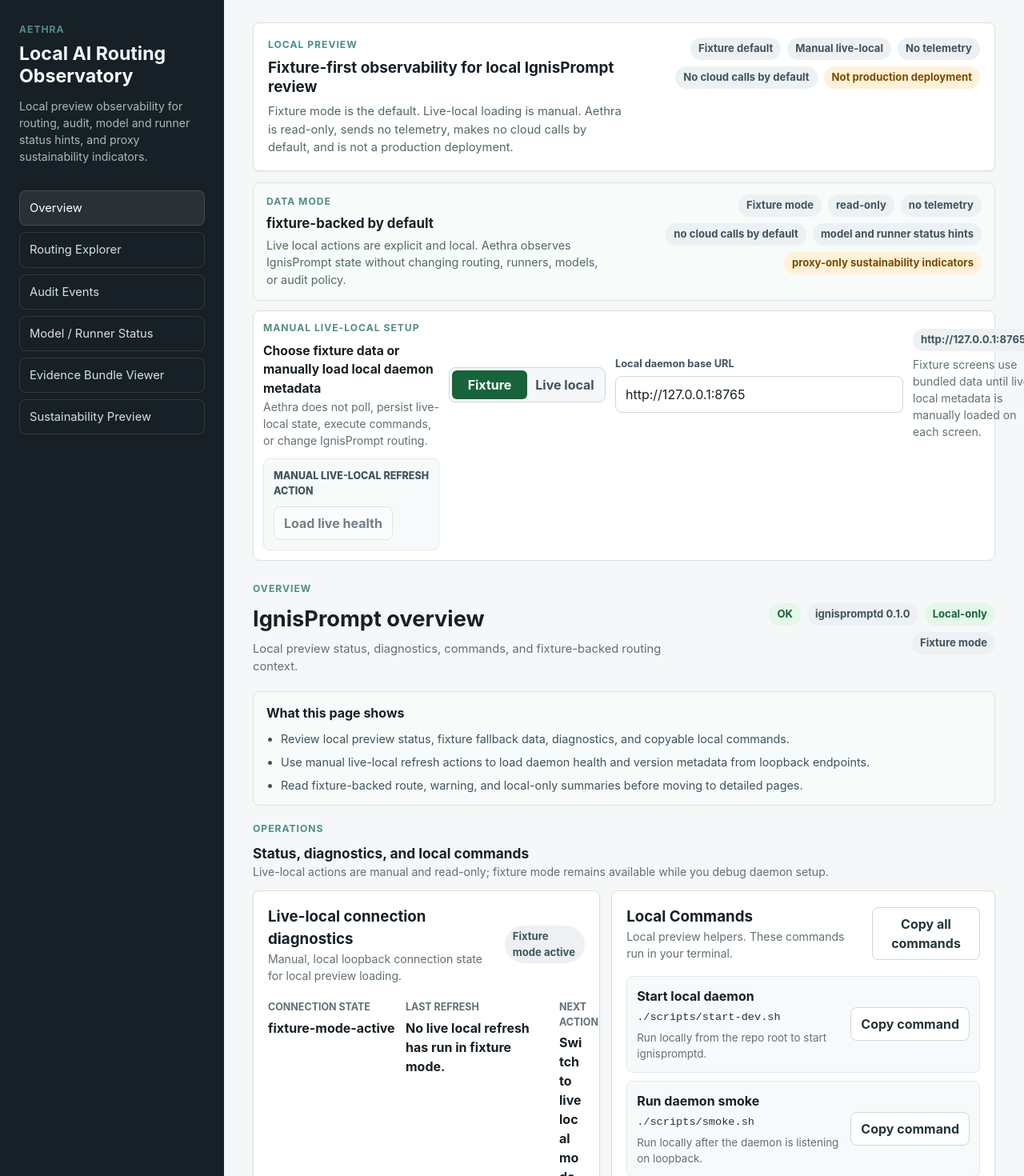
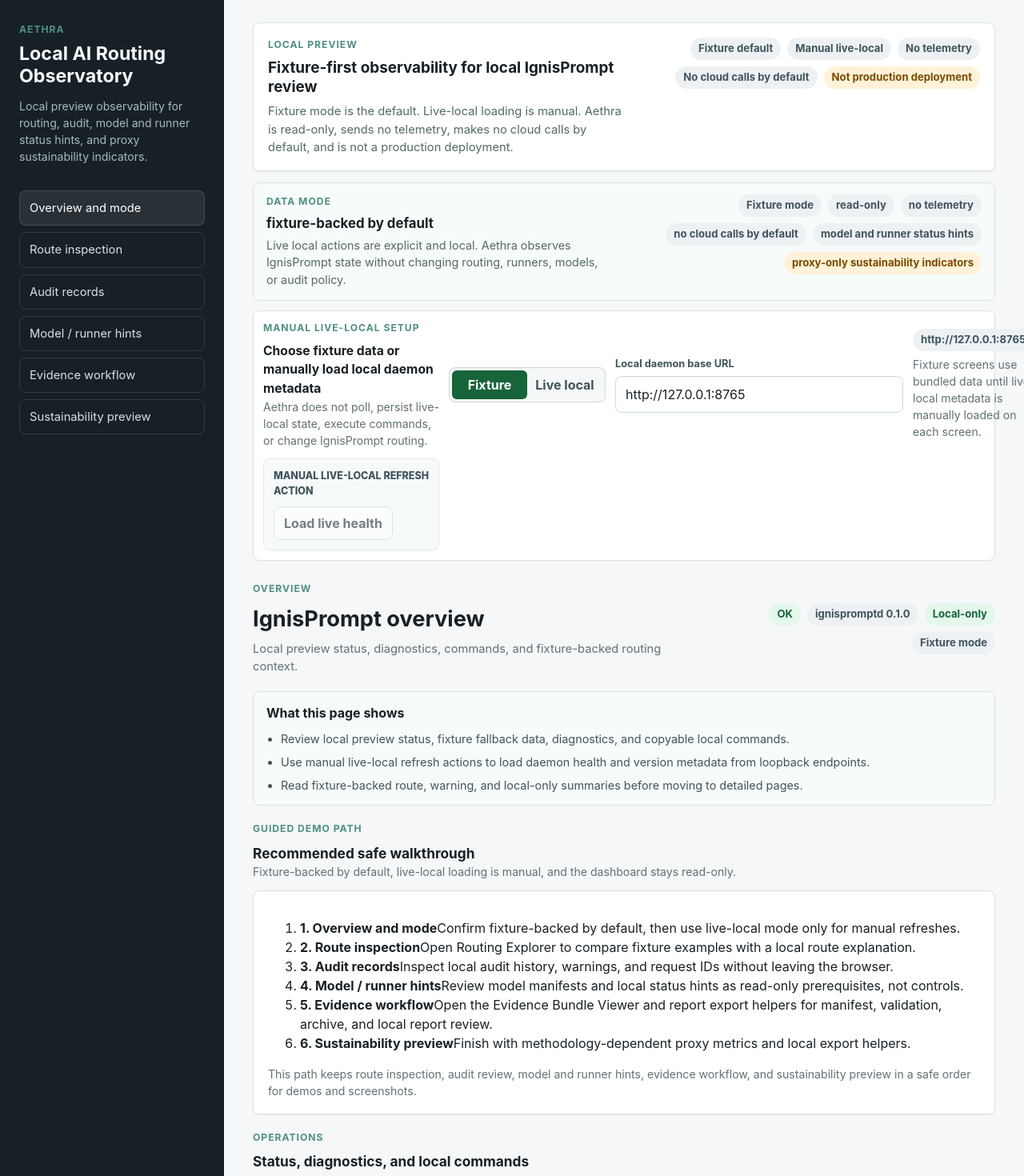
Before and after one commit to AIgnitron/ignisprompt, a React (Vite) app in the folder apps/aethra/: page / in a window 1280 px wide. Shown: the top 1470 px of the page at 80% size. Built offline with nearby package versions, Linux system fonts and the light colour scheme.

Commit message:
feat: polish Aethra demo navigation (#163)
Co-authored-by: Alaa-Aignitron <alaa@aignitron.com>

```diff
--- a/apps/aethra/src/App.tsx
+++ b/apps/aethra/src/App.tsx
@@ -260,7 +260,7 @@ export default function App() {
             aria-current={activeRoute === "overview" ? "page" : undefined}
             onClick={() => setActiveRoute("overview")}
           >
-            Overview
+            Overview and mode
           </button>
           <button
             type="button"
@@ -269,14 +269,14 @@ export default function App() {
             }
             onClick={() => setActiveRoute("routing-explorer")}
           >
-            Routing Explorer
+            Route inspection
           </button>
           <button
             type="button"
             aria-current={activeRoute === "audit-events" ? "page" : undefined}
             onClick={() => setActiveRoute("audit-events")}
           >
-            Audit Events
+            Audit records
           </button>
           <button
             type="button"
@@ -285,7 +285,7 @@ export default function App() {
             }
             onClick={() => setActiveRoute("model-runner-status")}
           >
-            Model / Runner Status
+            Model / runner hints
           </button>
           <button
             type="button"
@@ -294,7 +294,7 @@ export default function App() {
             }
             onClick={() => setActiveRoute("evidence-bundle-viewer")}
           >
-            Evidence Bundle Viewer
+            Evidence workflow
           </button>
           <button
             type="button"
@@ -303,7 +303,7 @@ export default function App() {
             }
             onClick={() => setActiveRoute("sustainability-preview")}
           >
-            Sustainability Preview
+            Sustainability preview
           </button>
         </nav>
       </aside>
--- a/apps/aethra/src/routes/Overview.tsx
+++ b/apps/aethra/src/routes/Overview.tsx
@@ -40,6 +40,39 @@ const summary = buildOverviewSummary(
   auditEventFixtures,
 );
 const warningExamples = getWarningExamples(auditEventFixtures);
+
+const guidedDemoSteps = [
+  {
+    title: "Overview and mode",
+    detail:
+      "Confirm fixture-backed by default, then use live-local mode only for manual refreshes.",
+  },
+  {
+    title: "Route inspection",
+    detail:
+      "Open Routing Explorer to compare fixture examples with a local route explanation.",
+  },
+  {
+    title: "Audit records",
+    detail:
+      "Inspect local audit history, warnings, and request IDs without leaving the browser.",
+  },
+  {
+    title: "Model / runner hints",
+    detail:
+      "Review model manifests and local status hints as read-only prerequisites, not controls.",
+  },
+  {
+    title: "Evidence workflow",
+    detail:
+      "Open the Evidence Bundle Viewer and report export helpers for manifest, validation, archive, and local report review.",
+  },
+  {
+    title: "Sustainability preview",
+    detail:
+      "Finish with methodology-dependent proxy metrics and local export helpers.",
+  },
+] as const;
 
 type OverviewProps = {
   dataMode: AethraDataMode;
@@ -125,6 +158,34 @@ export function Overview({
           "Read fixture-backed route, warning, and local-only summaries before moving to detailed pages.",
         ]}
       />
+
+      <section className="overview-section-group" aria-label="Guided demo path">
+        <div className="section-heading">
+          <p className="eyebrow">Guided Demo Path</p>
+          <h3>Recommended safe walkthrough</h3>
+          <p className="muted">
+            Fixture-backed by default, live-local loading is manual, and the
+            dashboard stays read-only.
+          </p>
+        </div>
+        <div className="panel" aria-label="Recommended demo steps">
+          <ol className="guided-demo-list">
+            {guidedDemoSteps.map((step, index) => (
+              <li key={step.title}>
+                <strong>
+                  {index + 1}. {step.title}
+                </strong>
+                <span>{step.detail}</span>
+              </li>
+            ))}
+          </ol>
+          <p className="muted">
+            This path keeps route inspection, audit review, model and runner
+            hints, evidence workflow, and sustainability preview in a safe
+            order for demos and screenshots.
+          </p>
+        </div>
+      </section>
 
       <section className="overview-section-group" aria-label="Local preview operations">
         <div className="section-heading">
--- a/apps/aethra/src/routes/emptyStates.ts
+++ b/apps/aethra/src/routes/emptyStates.ts
@@ -10,7 +10,7 @@ export const localPreviewEmptyStates = {
     title: "Fixture mode is active",
     message: "This is demo-safe and does not require a daemon.",
     nextAction:
-      "Switch to live-local mode only when you want to manually refresh local daemon metadata.",
+      "Use the guided demo path to move through route inspection, audit records, model and runner hints, evidence workflow, and sustainability preview when you want a fuller walkthrough.",
     detail:
       "Aethra does not auto-load, poll, persist, or send telemetry for fixture data.",
   },
@@ -19,15 +19,16 @@ export const localPreviewEmptyStates = {
     message:
       "Aethra is showing fixture health values until you manually refresh live-local metadata.",
     nextAction:
-      "Start the daemon with ./scripts/start-dev.sh, then refresh live health.",
-    detail: "Confirm the daemon is reachable at http://127.0.0.1:8765/health.",
+      "Start the daemon with ./scripts/start-dev.sh, then refresh live health from the guided demo path.",
+    detail:
+      "Confirm the daemon is reachable on the local health endpoint before refreshing.",
   },
   liveVersionNotLoaded: {
     title: "No live daemon version status loaded",
     message:
       "Aethra is showing fixture release status values until you manually refresh.",
     nextAction:
-      "Start the daemon with ./scripts/start-dev.sh, then refresh daemon version status.",
+      "Start the daemon with ./scripts/start-dev.sh, then refresh daemon version status from the guided demo path.",
     detail:
       "Daemon version status is support/debugging metadata, not telemetry or an update checker.",
   },
@@ -36,7 +37,7 @@ export const localPreviewEmptyStates = {
     message:
       "Fixture audit records remain visible until live-local audit events are manually refreshed.",
     nextAction:
-      "Run ./scripts/smoke.sh or send a local route request, then refresh audit events.",
+      "Run ./scripts/smoke.sh or send a local route request, then refresh audit events from the guided demo path.",
     detail:
       "Live-local audit loading requires the local daemon and does not poll automatically.",
   },
@@ -44,36 +45,36 @@ export const localPreviewEmptyStates = {
     title: "No audit events yet",
     message: "The local daemon returned a valid empty audit event list.",
     nextAction:
-      "Run ./scripts/smoke.sh or send a local route request, then refresh audit events.",
+      "Run ./scripts/smoke.sh or send a local route request, then refresh audit events from the guided demo path.",
   },
   modelMetadataNotLoaded: {
     title: "No live model metadata loaded",
     message:
       "Aethra is showing fixture manifest hints until live-local model metadata is manually refreshed.",
     nextAction:
-      "Start the daemon with ./scripts/start-dev.sh, then refresh live models.",
+      "Start the daemon with ./scripts/start-dev.sh, then refresh live models from the guided demo path.",
   },
   modelStatusNotLoaded: {
     title: "No live model status loaded",
     message:
       "Fixture hints remain available; live-local status requires the daemon.",
     nextAction:
-      "Start ./scripts/start-dev.sh, then refresh model and runner status hints.",
+      "Start ./scripts/start-dev.sh, then refresh model and runner status hints from the guided demo path.",
     detail:
-      "Status hints are local daemon metadata only, not runner controls or production readiness claims.",
+      "Status hints are local daemon metadata only, not runner controls or a production signal.",
   },
   modelStatusEmpty: {
     title: "No model status hints yet",
     message: "The local daemon returned a valid empty status hint list.",
     nextAction:
-      "Confirm model manifests and runner settings locally, then refresh status hints.",
+      "Confirm model manifests and runner settings locally, then refresh status hints from the guided demo path.",
   },
   sustainabilityNotLoaded: {
     title: "No live sustainability metrics loaded",
     message:
       "Aethra is showing fixture fallback estimates until metrics are manually refreshed.",
     nextAction:
-      "Start the daemon, run smoke checks, then refresh sustainability metrics.",
+      "Start the daemon, run smoke checks, then refresh sustainability metrics from the guided demo path.",
     detail:
       "These are methodology-dependent proxy estimates and are not telemetry.",
   },
@@ -82,35 +83,35 @@ export const localPreviewEmptyStates = {
     message:
       "The loaded sustainability metrics did not include any route tier counts.",
     nextAction:
-      "Run smoke checks or local route requests, then refresh sustainability metrics.",
+      "Run smoke checks or local route requests, then refresh sustainability metrics from the guided demo path.",
   },
   routingNoResult: {
     title: "No route result selected",
     message:
       "Fixture mode can show a synthetic route explanation without a daemon.",
     nextAction:
-      "Choose a fixture result, or explicitly confirm and run a local route request.",
+      "Choose a fixture result, or follow the guided demo path and then explicitly confirm a local route request.",
   },
   routingLiveError: {
     title: "Live local route inspection did not run",
     message:
       "The local daemon may be unavailable, the loopback URL may be blocked, or preflight validation may have stopped the request.",
     nextAction:
-      "Start the daemon with ./scripts/start-dev.sh and confirm http://127.0.0.1:8765/health before retrying.",
+      "Start the daemon with ./scripts/start-dev.sh and confirm the local health endpoint before retrying from the guided demo path.",
   },
   recentRouteSummaryEmpty: {
     title: "No fixture route summary available",
     message:
       "The bundled audit fixtures did not include a recent route decision to summarize.",
     nextAction:
-      "Fixture mode remains available; live-local route results require an explicit local request.",
+      "Fixture mode remains available; live-local route results require an explicit local request from the guided demo path.",
   },
   warningsEmpty: {
     title: "No fixture warnings shown",
     message:
       "The currently loaded fixture records do not include warning examples.",
     nextAction:
-      "Live-local warnings appear only after manual local requests or refreshed audit events return them.",
+      "Live-local warnings appear only after manual local requests or refreshed audit events return them from the guided demo path.",
   },
 } satisfies Record<string, EmptyStateCopy>;
 
@@ -123,7 +124,7 @@ export function buildLiveErrorEmptyState(
     title: label,
     message,
     nextAction:
-      "Start the daemon with ./scripts/start-dev.sh, confirm the loopback endpoint, then refresh manually.",
+      "Start the daemon with ./scripts/start-dev.sh, confirm the local endpoint, then refresh from the guided demo path.",
     detail: fallback,
   };
 }
```
Also changed, not shown: 6 other files (tests, documents, lock files or other folders).
